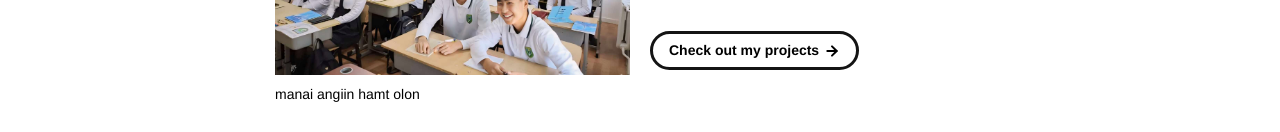
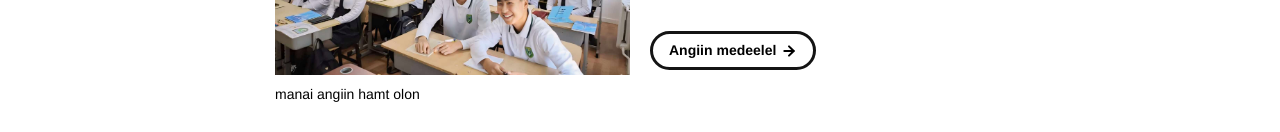
Before and after one commit to Nijihinari/website, a plain HTML site: page index.html in a window 1280 px wide. Shown: the part 387-519 px from the top of the page. Drawn offline with Linux system fonts and the light colour scheme.

Commit message:
new code
new code

```diff
--- a/index.html
+++ b/index.html
@@ -3,16 +3,7 @@
 	<head>
 		<meta charset="utf-8">
 
-    <!--
-      TODO
 
-      Upload your Unemployable (or whatever photo you like) to the assets/images folder
-      and change the name of the image below to match the uploaded one
-
-      Change the title in the <title> tag to whatever you would like the title of your portfolio to be
-
-      This should be the same across all pages.
-     -->
     <link rel="icon" href="./assets/images/1311.png" />
 		<title>Solongo Angiin Taniltsuulga</title>
     <meta name="description" content="A portfolio template for the Unemployables community.">
@@ -28,9 +19,9 @@
     <!-- NAVBAR -->
     <div class="navbar">
       <a class="nav-title-link" href="./index.html">
-        <!-- TODO - Change the "Portfolio Title" to whatever you want displayed in the top left -->
+
         <span class="nav-title">11a angiin website</span>
-         <!-- TODO - Change the email after 'mailto:' to your email address for contact -->
+
 
         <a class="button" href="https://github.com/Nijihinari/website/blob/main/index.html">
           <span class="button-text">Code harah</span>
@@ -44,45 +35,27 @@
       <!-- PORTFOLIO HEADER -->
       <div id="portfolio-header">
         <div id="portfolio-header-image-container">
-          <!--
-            TODO
 
-            - Change the img "src" attribute to point to the Unemployable image you uploaded (or whatever image).
-            - Change the number to point to your Unemployable & replace the OpenSea link with your own
-            - If you aren't using an Unemployable as your image, remove the entire "a" element
-          -->
           <img src="./assets/images/1311.jpg" class="portfolio-header-image">
           <a class="no-underline" target="_blank" href="#">
             <span class="image-caption">manai angiin hamt olon</span>
           </a>
         </div>
 
-          <!--
-            TODO
 
-            - Change the main-title to whatver you want
-            - Change the body-text after that to a quick introduction to what you do
-            - Edit the button text if you feel like it. It will link to the projects section below.
-          -->
         <div id="portfolio-header-text-container">
             <div class="header-text">
               <span class="main-title">Hey, I'm Solongo Tumurbaatar.</span>
               <div class="body-text">Hello and welcome to my class. My name is Solongo, and i will be your guide today.</div>
             </div>
             <a class="button" id="my-work-link">
-              <span class="button-text">Check out my projects</span>
+              <span class="button-text">Angiin medeelel</span>
               <image src="./assets/icons/arrow-right.svg" class="right-arrow-icon"/>
             </a>
         </div>
       </div>
 
-      <!-- ABOUT SECTION -->
-      <!--
-        TODO
 
-        - Change the subheader-text to whatever header you want
-        - Add paragraphs using the <div class="body-text"></div> elements in the "about-section-content"
-      -->
       <div id="about-section">
         <span class="subheader-text">Manai hamt olon</span>
         <div class="about-section-content">
@@ -91,34 +64,13 @@
         </div>
       </div>
 
-      <!-- PROJECTS / MY WORK SECTION -->
+
       <div id="my-work-section">
-        <!-- TODO - Change the subheader-text to whatever you want the Projects section header to say -->
+
         <span class="subheader-text">My Work / My Projects</span>
 
         <div class="projects-container">
-          <!--
-            TODO
 
-            This is where the project cards live. Here's a base level project card for you to copy:
-            <div class="project-card">
-              <img src="./assets/images/IMAGE_NAME" class="project-image">
-              <div class="project-card-text-container">
-                <div class="subheader-text project-title">PROJECT_NAME</div>
-                <div class="body-text project-card-text">SMALL_PROJECT_DESCRIPTION</div>
-              </div>
-              <a class="button" href="./project-pages/PROJECT_PAGE_NAME.html">
-                <span class="button-text">Read More</span>
-                <image src="./assets/icons/arrow-right.svg" class="right-arrow-icon"/>
-              </a>
-            </div>
-
-            - To add a project to the this area, copy the above, paste it below this comment, and change the following:
-                - IMAGE_NAME: the name of the image file in assets/images
-                - PROJECT_NAME: the name of the project (keep it short, it only shows 1 line)
-                - SMALL_PROJECT_DESCRIPTION: a quick project description (max 4 lines)
-                - PROJECT_PAGE_NAME.html: the html filename for the project (must be in project-pages folder)
-          -->
           <div class="project-card">
             <img src="./assets/images/desktop.jpg" class="project-image">
             <div class="project-card-text-container">
@@ -149,27 +101,15 @@
 
     <!-- FOOTER -->
     <div id="footer">
-      <!--
-        TODO - Change href to your Instagram account (can also delete entire "a" element if no Instagram)
 
-        This should be the same across all pages.
-      -->
       <a class="icon-link" target="_blank" href="https://l.facebook.com/l.php?u=https%3A%2F%2Fwww.instagram.com%2F11a_random__thingz%3Figsh%3DMW9pdzh0bGIwaW11ZQ%253D%253D%26fbclid%3DIwAR1_htkTurkG0Bq3GJHJm0MZ55lOeDnf8gwrWwUn-4mgZ7SaI4m-omO0xTc&h=AT0VRnK3MeVOfZ9HCPa7R0VZ3KLLBAxKBOcpFAW4rfKwvo5j7Lq4P9EMQJelk9Gj-ASeFgPougdfaHnnveCLXzz3DoYmx00v9nvFfQ9A1MNlvyoFPI7sRQtM4hohEqzm0LK9Bpl92eizW54deGL0aQ">
         <image src="./assets/icons/instagram.svg" class="footer-icon"/>
       </a>
-      <!--
-        TODO - Change href to your Twitter account (can also delete entire "a" element if no Twitter)
 
-        This should be the same across all pages.
-      -->
       <a class="icon-link" target="_blank" href="https://youtu.be/dQw4w9WgXcQ?si=iNDm-0QKrStQG0BQ">
         <image src="./assets/icons/twitter.svg" class="footer-icon"/>
       </a>
-      <!--
-        TODO - Change the email after "mailto" to your contact email
 
-        This should be the same across all pages.
-      -->
       <a class="icon-link" href="https://youtu.be/dQw4w9WgXcQ?si=iNDm-0QKrStQG0BQ">
         <image src="./assets/icons/mail.svg" class="footer-icon"/>
       </a>
```
